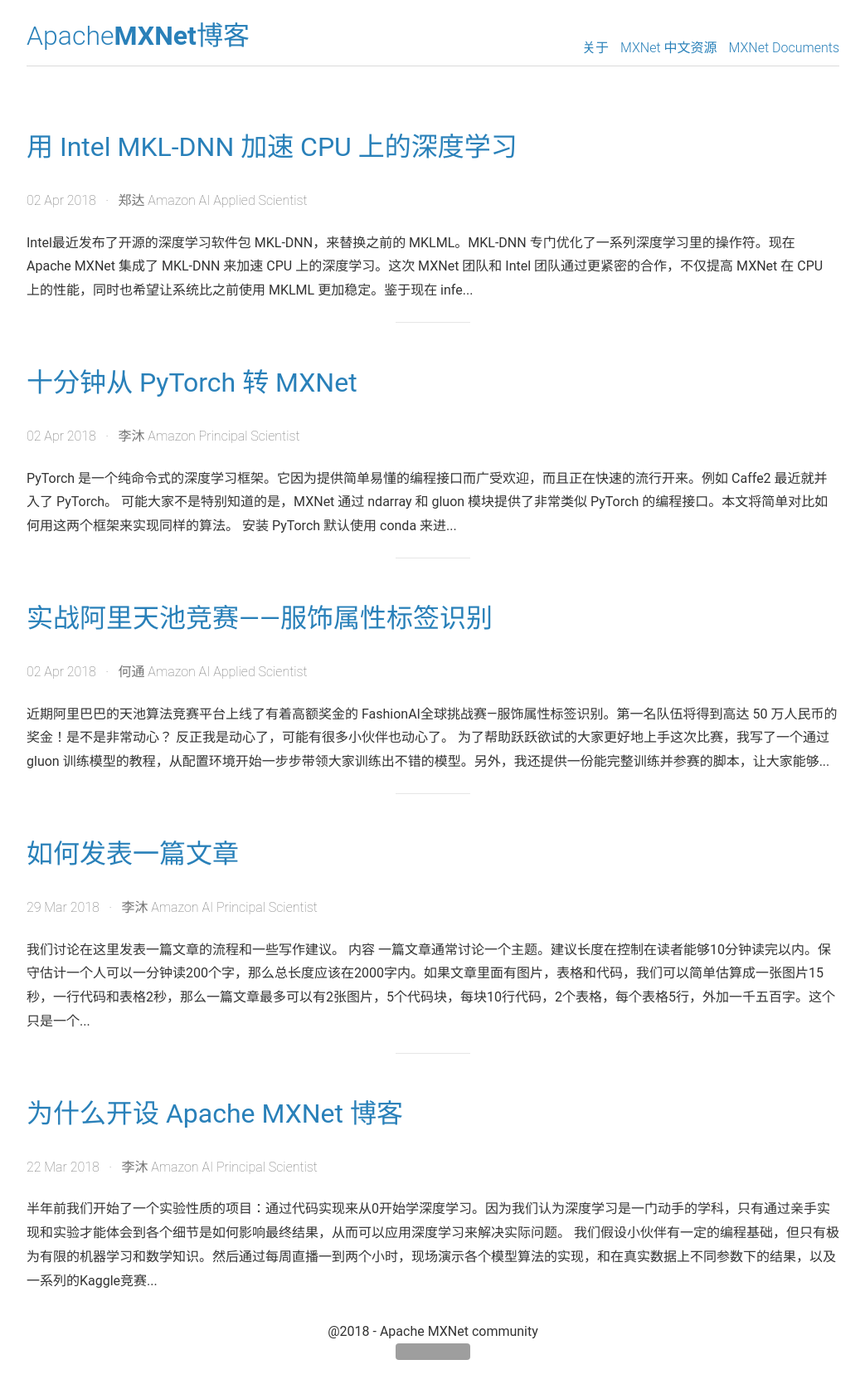
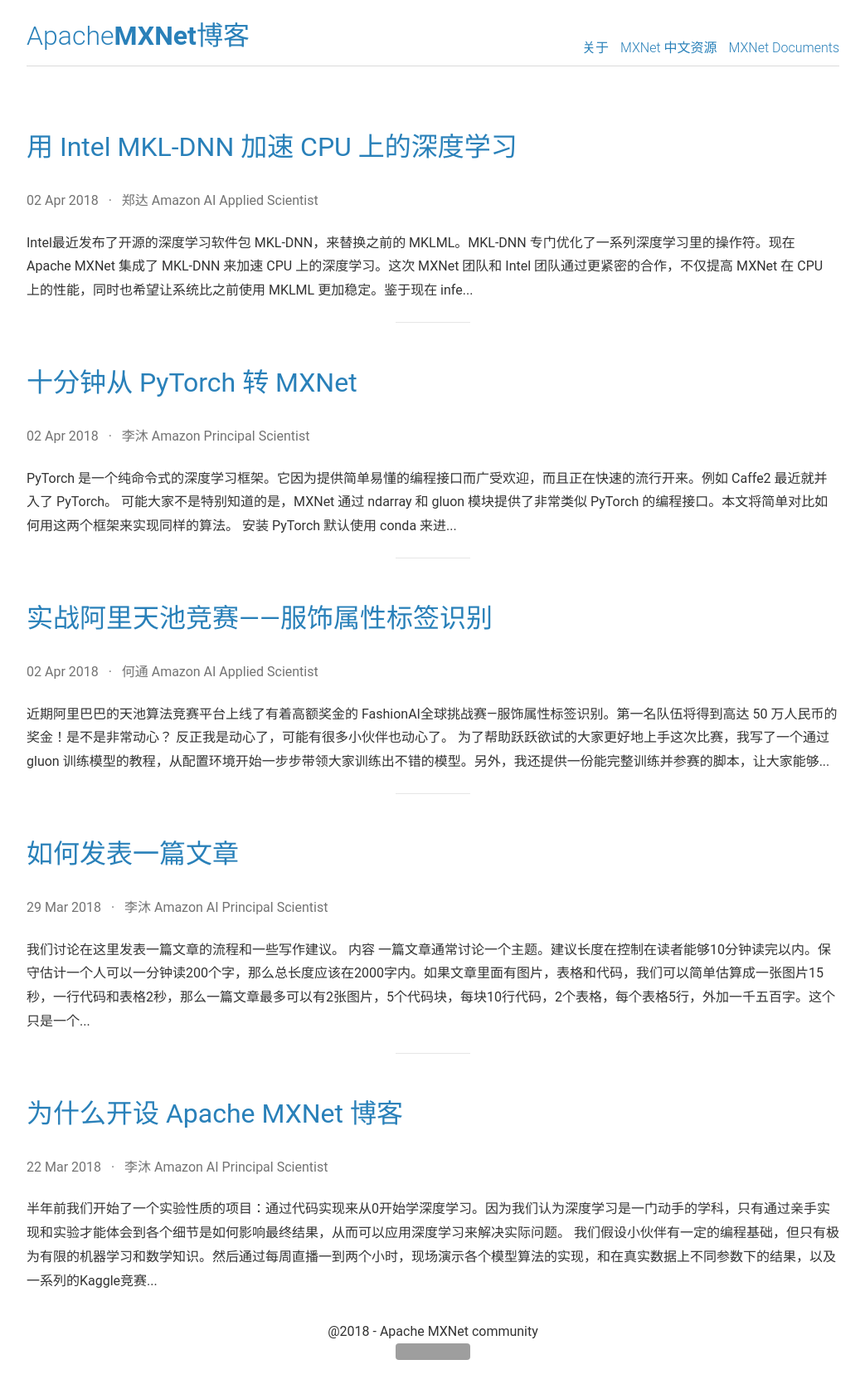
Before and after one commit to mxnet-zh/blog, a Jekyll site: the page built from index.html, in a window 1280 px wide. Shown: the whole page at 83% size, without its empty margins (118-1161 px from the left). Built offline with Jekyll 4.4.1, drawn with Linux system fonts in a browser that asks for light colours; the list of posts is cut into pages by our own code; grey boxes are pictures that could not be loaded.

Commit message:
Update custom.scss

```diff
--- a/_sass/custom.scss
+++ b/_sass/custom.scss
@@ -23,6 +23,10 @@
 
 #nav-links a {
     color: $link-color;
+}
+
+.by-line {
+    font-weight: 400;
 }
 
 /* github table */
```
